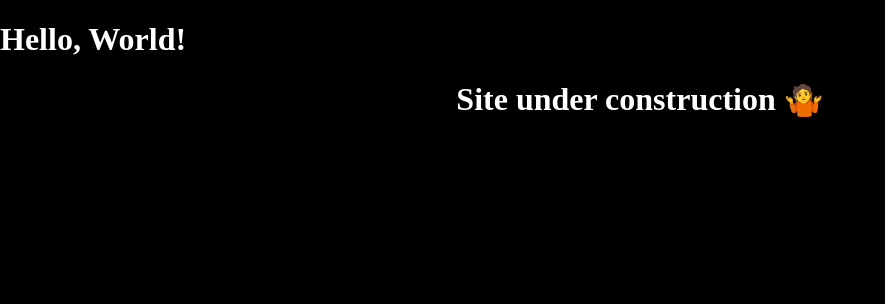
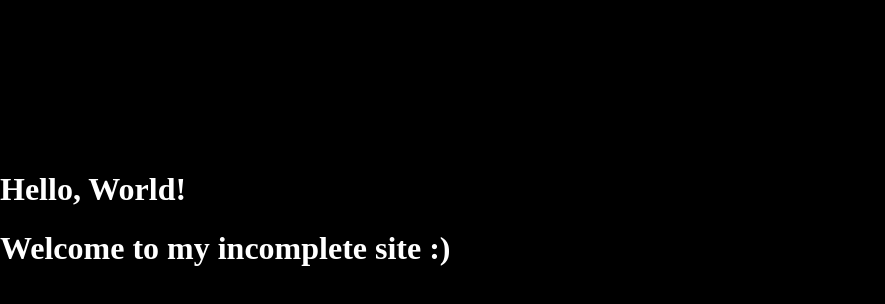
Before and after one commit to TimFinucane/personal-site, a React app: page / in a window 1280 px wide. Shown: the top 304 px of the page, without its empty margins (0-885 px from the left). Built offline with nearby package versions, Linux system fonts and the light colour scheme; the HTML template or start-up script is replaced by a standard one.

Commit message:
Move page header towards center when on main page

```diff
--- a/src/index.tsx
+++ b/src/index.tsx
@@ -13,16 +13,20 @@ const header_menu = new Map<string, {about: string, url: string}>(
     pages.map( (page: any) => [page.name, {about: page.description, url: page.link}] )
 );
 
+// <div id={styles.bodyContent}> </div>
+
+
 const App = () => (
     <BrowserRouter>
         <div>
+            <Route exact path="/" component={() => <div style={{height: '150px' }}/>}/>
             <PageHeader title="Hello, World!" options={header_menu} />
             <div id={styles.bodyContent}>
                 <Switch>
-                    <Route exact path="/" component={() => <h1 style={{textAlign: 'center'}}>Site under construction 🤷</h1>}/>
-                    <Route path="/resume"component={Resume} />
-                    <Route path="/projects" component={() => <p>projects</p>}/>
-                    <Route path="/referrals" component={() => <p>referrals</p>}/>
+                    <Route exact path="/"       component={() => <h1>Welcome to my incomplete site :)</h1> }/>
+                    <Route path="/resume"       component={Resume} />
+                    <Route path="/projects"     component={() => <p>projects</p>}/>
+                    <Route path="/referrals"    component={() => <p>referrals</p>}/>
                     <Route><p>404 - FILE NOT FOUND</p></Route>
                 </Switch>
             </div>
```
